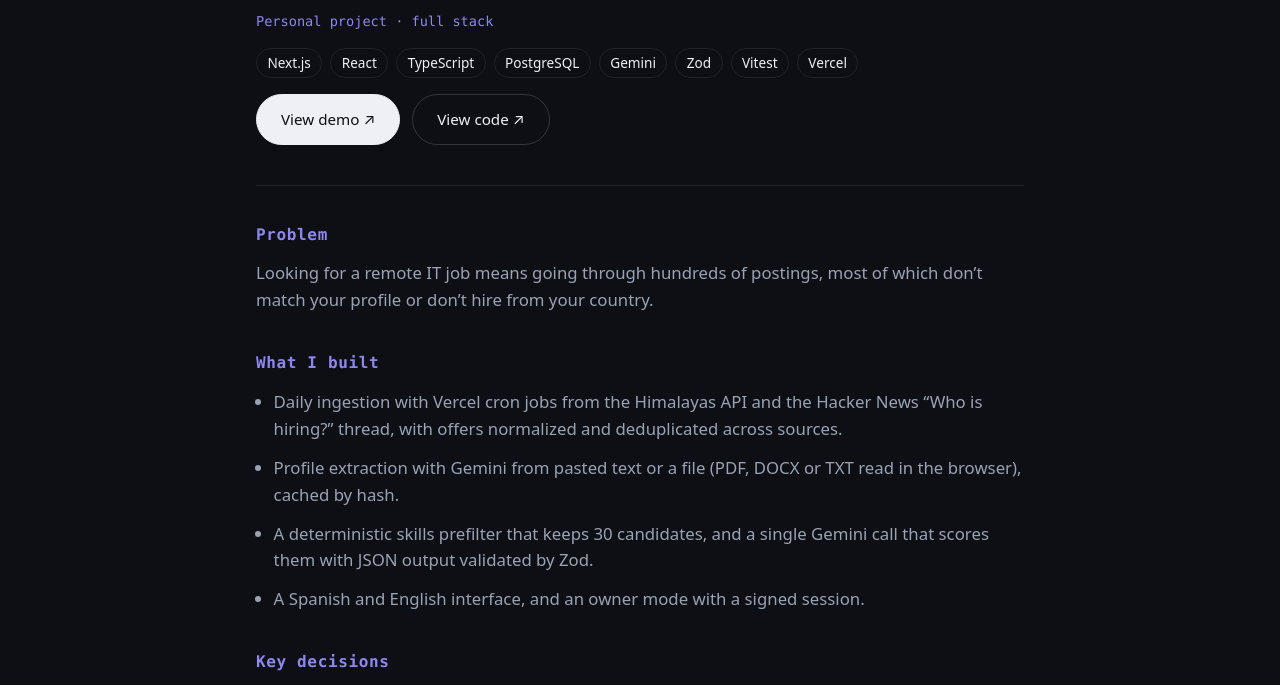
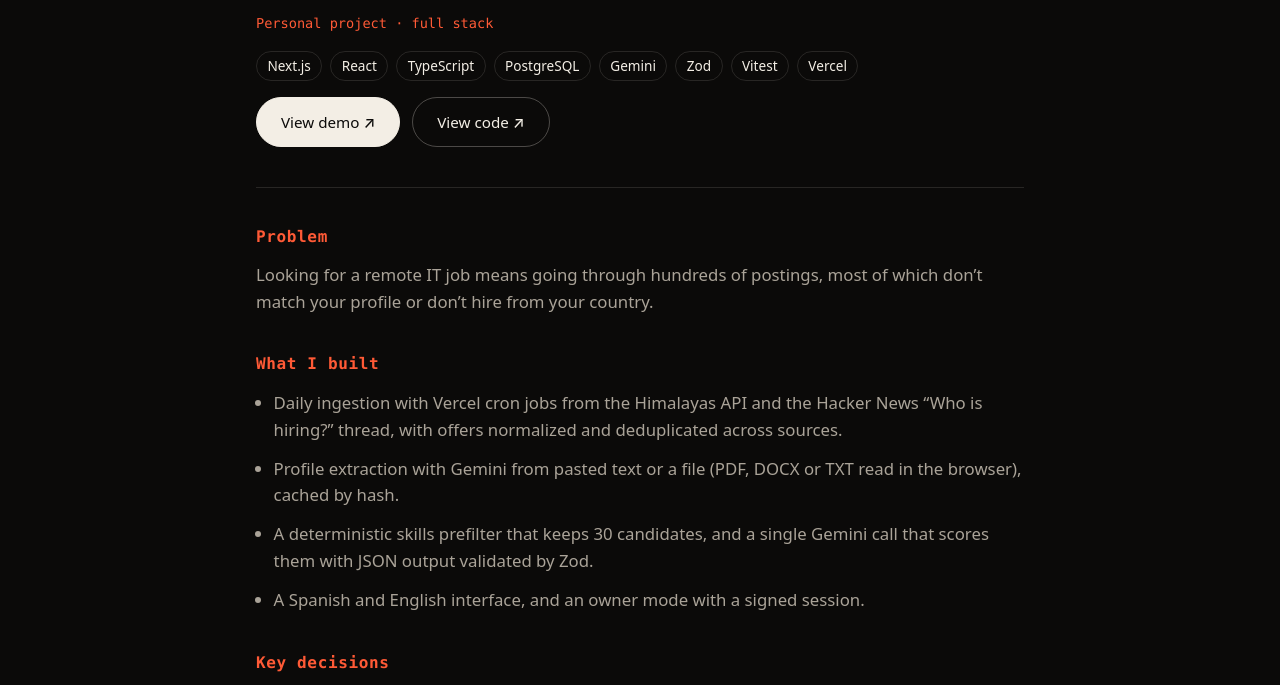
Before and after one commit to valenberdev/portfolio, an Astro site: page /en/projects/radar-ofertas-it in a window 1280 px wide. Shown: the part 402-1087 px from the top of the page. Built offline with nearby package versions, Linux system fonts and the light colour scheme; Astro itself is replaced by a stand-in of ours; a web font is replaced by a local one.

Commit message:
style: self-host display and body fonts with new ember palette and base type

```diff
--- a/package.json
+++ b/package.json
@@ -15,6 +15,8 @@
   },
   "dependencies": {
     "@astrojs/vercel": "^11.0.22",
+    "@fontsource-variable/bricolage-grotesque": "^5.3.0",
+    "@fontsource-variable/hanken-grotesk": "^5.3.0",
     "astro": "^7.4.13"
   },
   "devDependencies": {
--- a/src/layouts/BaseLayout.astro
+++ b/src/layouts/BaseLayout.astro
@@ -5,6 +5,10 @@ import Header from '../components/Header.astro';
 import type { Locale } from '../i18n/locale';
 import { otherLocale, switchLocalePath } from '../i18n/routes';
 import { t } from '../i18n/ui';
+import displayFont from '@fontsource-variable/bricolage-grotesque/files/bricolage-grotesque-latin-wght-normal.woff2?url';
+import '@fontsource-variable/bricolage-grotesque/wght.css';
+import '@fontsource-variable/hanken-grotesk/wght.css';
+import bodyFont from '@fontsource-variable/hanken-grotesk/files/hanken-grotesk-latin-wght-normal.woff2?url';
 import '../styles/global.css';
 import '../styles/motion.css';
 
@@ -31,7 +35,9 @@ const ogImageUrl = ogImage ? new URL(ogImage, site).href : undefined;
   <head>
     <meta charset="utf-8" />
     <meta name="viewport" content="width=device-width, initial-scale=1" />
-    <meta name="theme-color" content="#0d0f14" />
+    <meta name="theme-color" content="#0b0a09" />
+    <link rel="preload" as="font" type="font/woff2" href={displayFont} crossorigin />
+    <link rel="preload" as="font" type="font/woff2" href={bodyFont} crossorigin />
     <title>{title}</title>
     <meta name="description" content={description} />
     {
--- a/src/styles/global.css
+++ b/src/styles/global.css
@@ -10,6 +10,9 @@ html {
     scroll-behavior: smooth;
     scroll-padding-top: calc(var(--header-h) + var(--space-4));
     -webkit-text-size-adjust: 100%;
+    background: var(--bg);
+    scrollbar-color: var(--border-strong) var(--bg);
+    scrollbar-width: thin;
 }
 
 body {
@@ -20,25 +23,36 @@ body {
     background: var(--bg);
     color: var(--fg);
     font-family: var(--font-sans);
-    font-size: 1rem;
+    font-size: var(--fs-body);
     line-height: 1.6;
+    caret-color: var(--accent);
     -webkit-font-smoothing: antialiased;
+    text-rendering: optimizeLegibility;
 }
 
 main {
     flex: 1;
 }
 
+::selection {
+    background: var(--accent);
+    color: var(--accent-ink);
+}
+
 h1,
 h2,
 h3 {
     font-family: var(--font-display);
-    line-height: 1.15;
+    font-weight: 600;
+    line-height: 1.1;
+    letter-spacing: -0.03em;
+    text-wrap: balance;
     margin: 0 0 var(--space-4);
 }
 
 p {
     margin: 0 0 var(--space-4);
+    text-wrap: pretty;
 }
 
 a {
@@ -63,7 +77,7 @@ code {
 }
 
 .container {
-    width: min(100% - 2 * var(--space-5), var(--container));
+    width: min(100% - 2 * var(--gutter), var(--container));
     margin-inline: auto;
 }
 
@@ -95,6 +109,60 @@ code {
     transform: none;
 }
 
+.section {
+    padding-block: clamp(4.5rem, 11vw, 9rem);
+}
+
+.button {
+    display: inline-flex;
+    align-items: center;
+    gap: var(--space-3);
+    padding: 0.85rem 1.5rem;
+    border: 1px solid var(--border-strong);
+    border-radius: var(--radius-pill);
+    background: transparent;
+    color: var(--fg);
+    font-size: 0.95rem;
+    font-weight: 500;
+    text-decoration: none;
+    transition:
+        background-color 0.35s var(--ease-out),
+        color 0.35s var(--ease-out),
+        border-color 0.35s var(--ease-out);
+}
+
+.button svg {
+    width: 1rem;
+    height: 1rem;
+    transition: transform 0.45s var(--ease-out);
+}
+
+.button:hover {
+    border-color: var(--fg);
+    background: var(--fg);
+    color: var(--bg);
+}
+
+.button:hover svg {
+    transform: translate(2px, -2px);
+}
+
+.button.down:hover svg {
+    transform: translateY(2px);
+}
+
+.button.primary {
+    background: var(--accent);
+    border-color: var(--accent);
+    color: var(--accent-ink);
+}
+
+.button.primary:hover {
+    background: var(--fg);
+    border-color: var(--fg);
+    color: var(--bg);
+}
+
 @media (prefers-reduced-motion: reduce) {
     html {
         scroll-behavior: auto;
@@ -108,8 +176,3 @@ code {
         transition-duration: 0.01ms !important;
     }
 }
-
-
-.section {
-    padding-block: var(--space-8);
-}
--- a/src/styles/tokens.css
+++ b/src/styles/tokens.css
@@ -1,20 +1,45 @@
+@font-face {
+    font-family: 'Bricolage Fallback';
+    src: local('Arial');
+    size-adjust: 97%;
+    ascent-override: 93%;
+    descent-override: 24%;
+    line-gap-override: 0%;
+}
+
+@font-face {
+    font-family: 'Hanken Fallback';
+    src: local('Arial');
+    size-adjust: 101%;
+    ascent-override: 94%;
+    descent-override: 25%;
+    line-gap-override: 0%;
+}
+
 :root {
     color-scheme: dark;
-    --bg: #0d0f14;
-    --surface: #151922;
-    --surface-2: #1c212c;
-    --fg: #eef0f5;
-    --muted: #9aa3b5;
-    --accent: #8f87f0;
-    --accent-2: #5dcaa5;
-    --warning: #e9b45a;
-    --border: rgb(255 255 255 / 0.08);
-    --border-strong: rgb(255 255 255 / 0.16);
-    --radius: 12px;
+    --bg: #0b0a09;
+    --surface: #151311;
+    --surface-2: #1f1c19;
+    --fg: #f3eee5;
+    --muted: #aaa398;
+    --accent: #ff5a36;
+    --accent-ink: #0b0a09;
+    --accent-2: #8fe3a8;
+    --warning: #f0c05a;
+    --border: rgb(243 238 229 / 0.12);
+    --border-strong: rgb(243 238 229 / 0.28);
+    --radius: 6px;
     --radius-pill: 999px;
-    --font-sans: system-ui, -apple-system, 'Segoe UI', Roboto, sans-serif;
-    --font-display: var(--font-sans);
+    --font-display: 'Bricolage Grotesque Variable', 'Bricolage Fallback', 'Arial Narrow', Arial, sans-serif;
+    --font-sans: 'Hanken Grotesk Variable', 'Hanken Fallback', system-ui, -apple-system, 'Segoe UI', Roboto, sans-serif;
     --font-mono: ui-monospace, 'Cascadia Code', 'SF Mono', Consolas, monospace;
+    --fs-small: 0.8125rem;
+    --fs-body: 1.0625rem;
+    --fs-lead: clamp(1.15rem, 1.4vw + 0.8rem, 1.5rem);
+    --fs-title: clamp(1.9rem, 4.4vw, 3.5rem);
+    --fs-section: clamp(2.5rem, 10vw, 7.5rem);
+    --fs-display: clamp(3.4rem, 17vw, 10.5rem);
     --space-1: 0.25rem;
     --space-2: 0.5rem;
     --space-3: 0.75rem;
@@ -23,7 +48,10 @@
     --space-6: 2.5rem;
     --space-7: 4rem;
     --space-8: 6rem;
-    --container: 72rem;
-    --header-h: 4rem;
-    --ease-out: cubic-bezier(0.22, 1, 0.36, 1);
+    --space-9: 9rem;
+    --gutter: clamp(1.25rem, 5vw, 3rem);
+    --container: 80rem;
+    --header-h: 4.25rem;
+    --ease-out: cubic-bezier(0.16, 1, 0.3, 1);
+    --ease-in-out: cubic-bezier(0.65, 0, 0.35, 1);
 }
```
Also changed, not shown: 1 other file.
